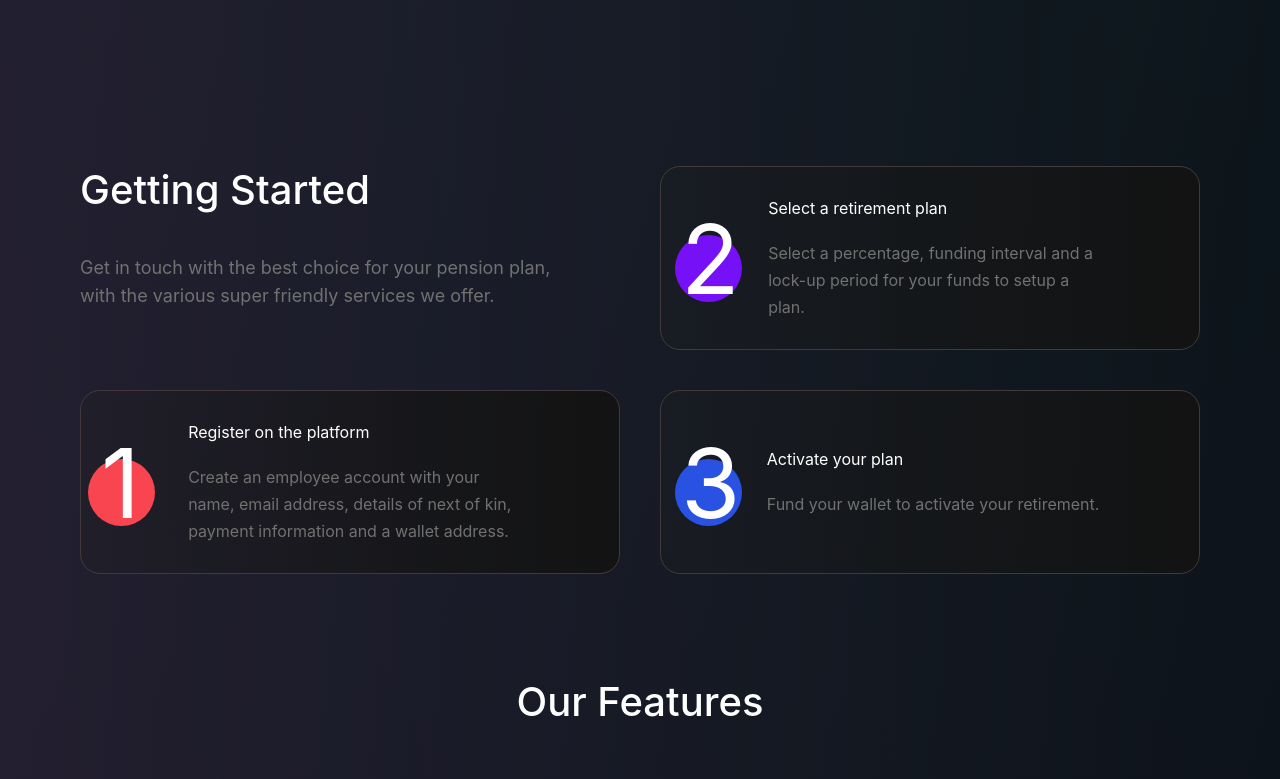
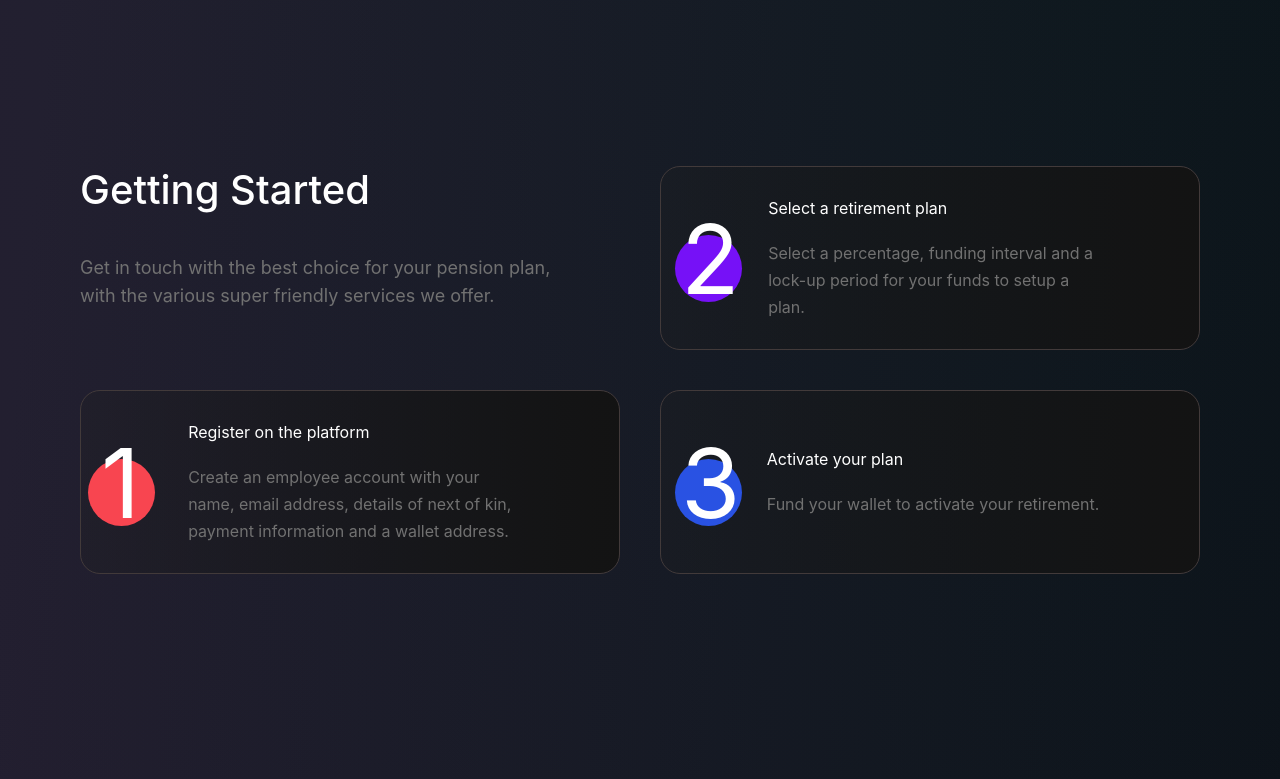
Before and after one commit to fury-js/beima, a React (Create React App) app: page / in a window 1280 px wide. Shown: the part 1381-2160 px from the top of the page. Built offline with nearby package versions, Linux system fonts and the light colour scheme.

Commit message:
--refactor: minor ui update

```diff
--- a/src/pages/LandingPage/landing-page.module.css
+++ b/src/pages/LandingPage/landing-page.module.css
@@ -303,3 +303,7 @@
   transform: translateX(700px) skewX(-15deg);
   transition: 1s;
 }
+
+.container section {
+  min-height: 90vh;
+}
```
